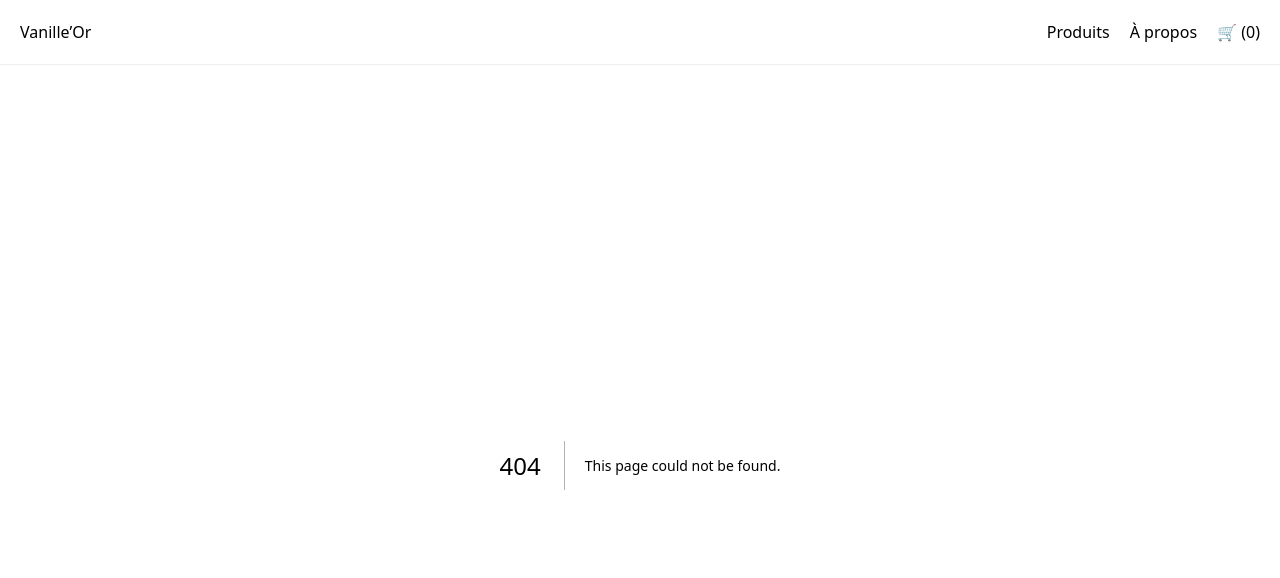
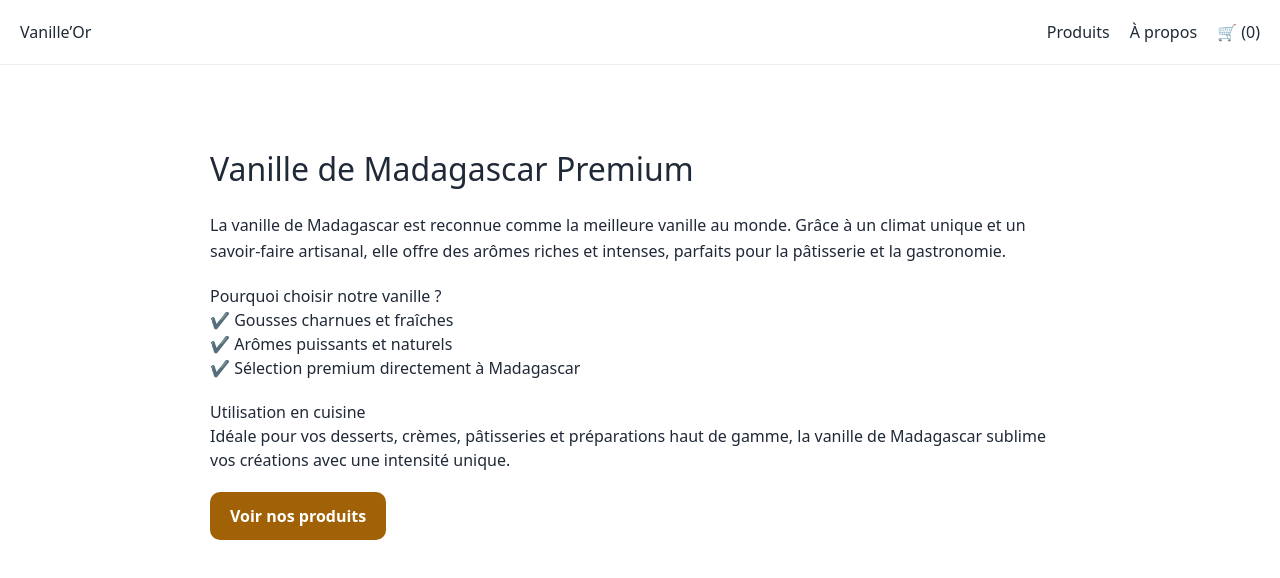
Before and after one commit to Nourdine84/vanille-shop, a Next.js app: page /vanille-madagascar in a window 1280 px wide. Before the commit this address had no page. Shown: the top 578 px of the page. Built offline with nearby package versions, Linux system fonts and the light colour scheme.

Commit message:
feat: ajout page SEO vanille Madagascar

```diff
--- /dev/null
+++ b/app/error.tsx
@@ -0,0 +1,30 @@
+"use client";
+
+export default function Error({
+  error,
+  reset,
+}: {
+  error: Error;
+  reset: () => void;
+}) {
+  return (
+    <div style={{ padding: "40px", textAlign: "center" }}>
+      <h2>Une erreur est survenue</h2>
+
+      <button
+        onClick={() => reset()}
+        style={{
+          marginTop: "20px",
+          padding: "10px 20px",
+          background: "#a16207",
+          color: "white",
+          border: "none",
+          borderRadius: "8px",
+          cursor: "pointer",
+        }}
+      >
+        Réessayer
+      </button>
+    </div>
+  );
+}
--- a/app/page.tsx
+++ b/app/page.tsx
@@ -42,33 +42,48 @@ export default async function HomePage() {
       transform: "translate(-50%, -50%)",
       textAlign: "center",
       color: "white",
-            maxWidth: "600px",
+      width: "90%",
+      maxWidth: "700px",
+      padding: "0 10px",
     }}
   >
-          <h1 style={{ fontSize: "36px", marginBottom: "10px" }}>
+    <h1
+      style={{
+        fontSize: "clamp(28px, 6vw, 42px)",
+        lineHeight: 1.2,
+        marginBottom: "12px",
+      }}
+    >
       L’excellence de la vanille de Madagascar
     </h1>
 
-          <p style={{ marginBottom: "20px" }}>
+    <p
+      style={{
+        fontSize: "clamp(14px, 3.5vw, 18px)",
+        marginBottom: "20px",
+        lineHeight: 1.5,
+      }}
+    >
       Une qualité premium sélectionnée pour sublimer vos pâtisseries et créations.
     </p>
 
     <Link
       href="/products"
       style={{
+        display: "inline-block",
         background: "#a16207",
         padding: "12px 20px",
         borderRadius: "10px",
         color: "white",
         textDecoration: "none",
         fontWeight: "600",
+        fontSize: "clamp(14px, 3vw, 16px)",
       }}
     >
       Découvrir nos produits
     </Link>
   </div>
 </section>
-
       {/* USP BAR */}
       <section
         style={{
--- a/app/product/[slug]/page.tsx
+++ b/app/product/[slug]/page.tsx
@@ -21,24 +21,44 @@ function formatPrice(priceCents: number) {
 }
 
 export default function ProductPage() {
-  const { slug } = useParams();
+  const params = useParams();
+  const slug = params?.slug as string;
+
   const { showToast } = useToast();
   const addToCart = useCartStore((state) => state.addToCart);
   const openCart = useUIStore((state) => state.openCart);
 
   const [product, setProduct] = useState<Product | null>(null);
+  const [loading, setLoading] = useState(true);
 
   useEffect(() => {
+    if (!slug) return;
+
     fetch(`/api/products/${slug}`)
-      .then((res) => res.json())
-      .then((data) => setProduct(data));
+      .then((res) => {
+        if (!res.ok) throw new Error("API error");
+        return res.json();
+      })
+      .then((data) => {
+        setProduct(data);
+        setLoading(false);
+      })
+      .catch(() => {
+        setLoading(false);
+      });
   }, [slug]);
 
-  if (!product) return <div style={{ padding: 40 }}>Chargement...</div>;
+  if (loading) {
+    return <div style={{ padding: 40 }}>Chargement...</div>;
+  }
+
+  if (!product) {
+    return <div style={{ padding: 40 }}>Produit introuvable</div>;
+  }
 
   return (
     <>
-      {/* ✅ SEO */}
+      {/* SEO */}
       <Head>
         <title>{product.name} | Vanille de Madagascar Premium</title>
         <meta name="description" content={product.description} />
--- /dev/null
+++ b/app/vanille-madagascar/page.tsx
@@ -0,0 +1,55 @@
+import Link from "next/link";
+
+export const metadata = {
+  title: "Vanille de Madagascar Premium | Vanille’Or",
+  description:
+    "Découvrez la vanille de Madagascar premium Vanille’Or. Gousses charnues, arômes intenses, qualité professionnelle.",
+};
+
+export default function VanilleMadagascarPage() {
+  return (
+    <div style={{ maxWidth: "900px", margin: "60px auto", padding: "20px" }}>
+
+      <h1 style={{ fontSize: "32px", marginBottom: "20px" }}>
+        Vanille de Madagascar Premium
+      </h1>
+
+      <p style={{ marginBottom: "20px", lineHeight: 1.6 }}>
+        La vanille de Madagascar est reconnue comme la meilleure vanille au monde.
+        Grâce à un climat unique et un savoir-faire artisanal, elle offre des arômes
+        riches et intenses, parfaits pour la pâtisserie et la gastronomie.
+      </p>
+
+      <h2>Pourquoi choisir notre vanille ?</h2>
+
+      <ul style={{ marginBottom: "20px" }}>
+        <li>✔ Gousses charnues et fraîches</li>
+        <li>✔ Arômes puissants et naturels</li>
+        <li>✔ Sélection premium directement à Madagascar</li>
+      </ul>
+
+      <h2>Utilisation en cuisine</h2>
+
+      <p style={{ marginBottom: "20px" }}>
+        Idéale pour vos desserts, crèmes, pâtisseries et préparations haut de gamme,
+        la vanille de Madagascar sublime vos créations avec une intensité unique.
+      </p>
+
+      <Link
+        href="/products"
+        style={{
+          display: "inline-block",
+          background: "#a16207",
+          color: "white",
+          padding: "12px 20px",
+          borderRadius: "10px",
+          textDecoration: "none",
+          fontWeight: "600",
+        }}
+      >
+        Voir nos produits
+      </Link>
+
+    </div>
+  );
+}
```
Lines whose indentation alone changed are shown as unchanged.
